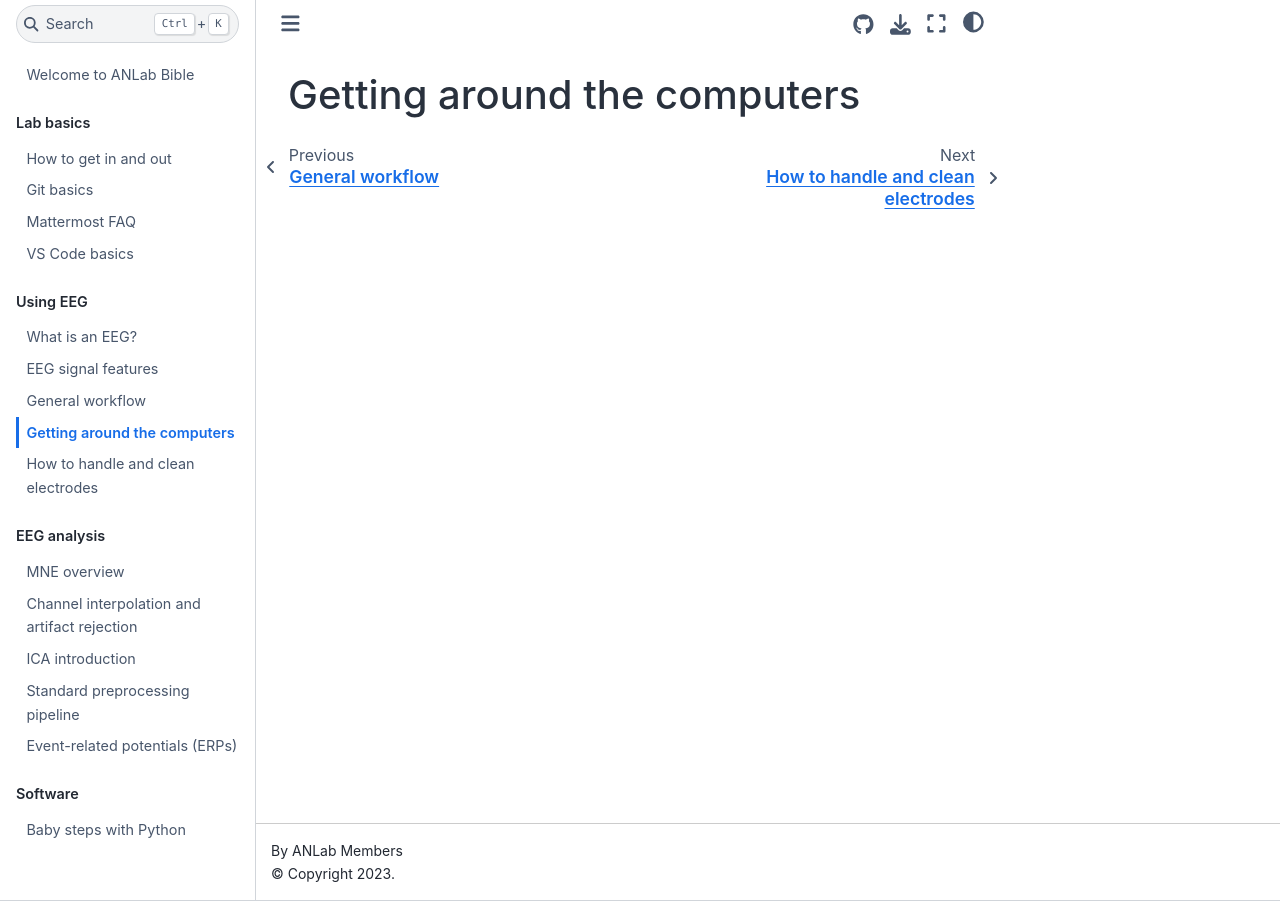
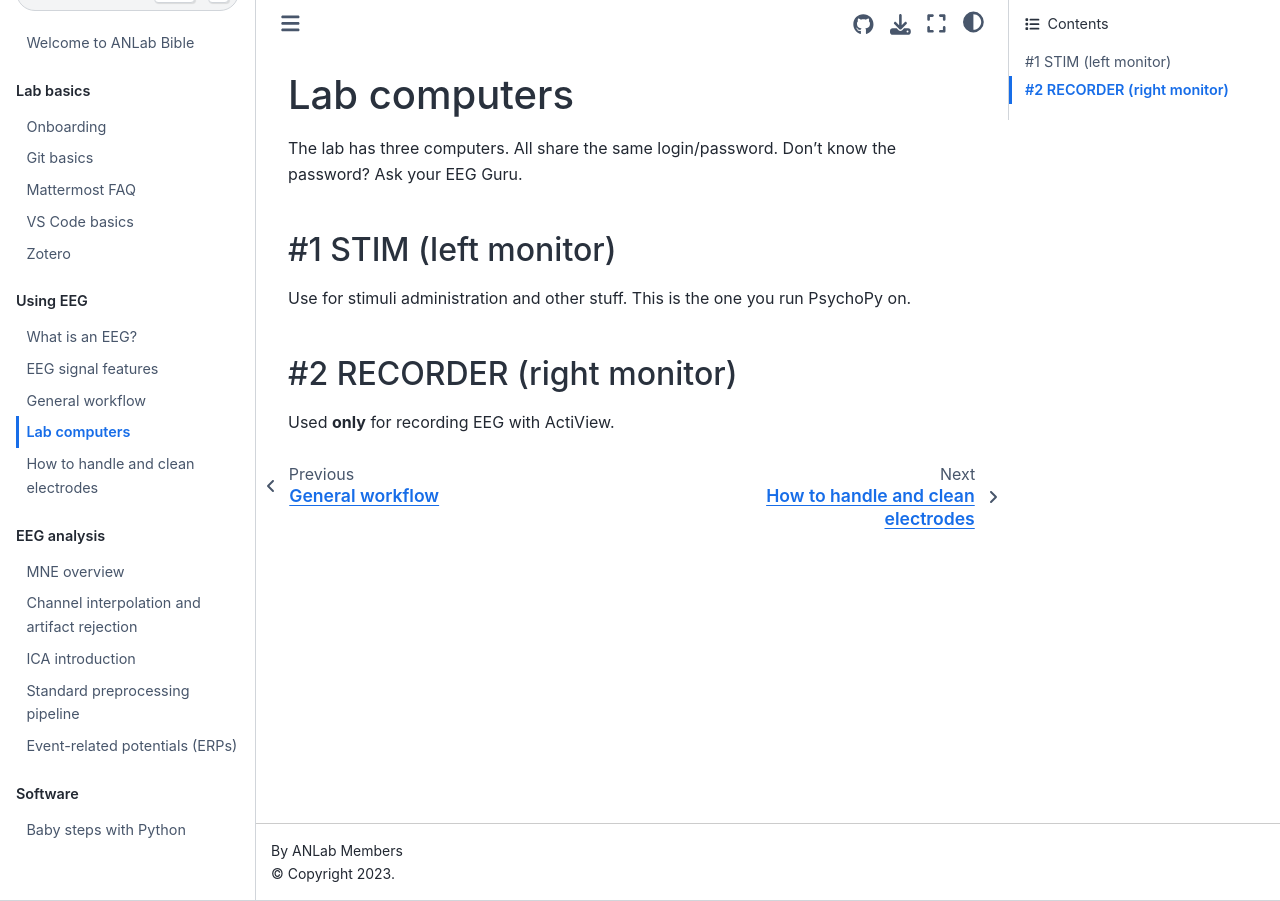
Before and after one commit to pelnapowaga/anlab-bible, a Jupyter Book: the page built from eeg_setup/computers.md, in a window 1280 px wide. Built offline with Jupyter Book 1.0.4 settings and Sphinx 7.4.7 and the Sphinx Book theme 1.1.4, drawn with Linux system fonts in a browser that asks for light colours.

```diff
--- a/_toc.yml
+++ b/_toc.yml
@@ -10,6 +10,7 @@ parts:
     - file: lab_basics/git
     - file: lab_basics/mattermost
     - file: lab_basics/vscode
+    - file: lab_basics/zotero
   - caption: Using EEG
     chapters:
     - file: eeg_setup/eeg_basics
--- a/eeg_setup/computers.md
+++ b/eeg_setup/computers.md
@@ -1 +1,12 @@
-# Getting around the computers
+# Lab computers
+
+The lab has three computers. All share the same login/password. Don't know the password? Ask your EEG Guru.
+
+## #1 STIM (left monitor)
+
+Use for stimuli administration and other stuff. This is the one you run PsychoPy on.
+
+
+## #2 RECORDER (right monitor)
+
+Used **only** for recording EEG with ActiView.
```
Also changed, not shown: intro.md (+5 -2 lines), lab_basics/get_in.md (+10 -1 lines), lab_basics/git.md (+4 -0 lines), lab_basics/zotero.md (added, +8 -0 lines), resources/papers.md (added, +11 -0 lines), resources/courses.md (added).
